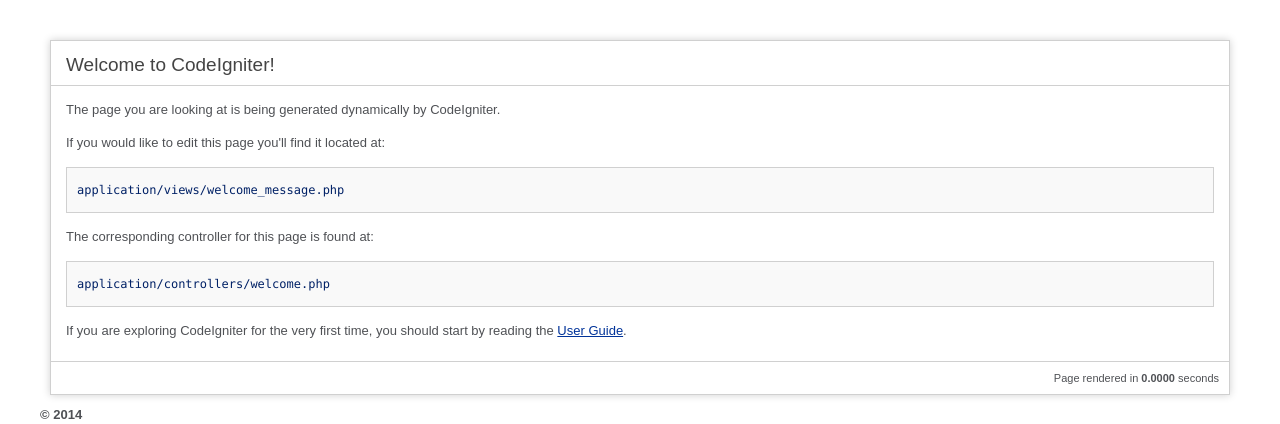
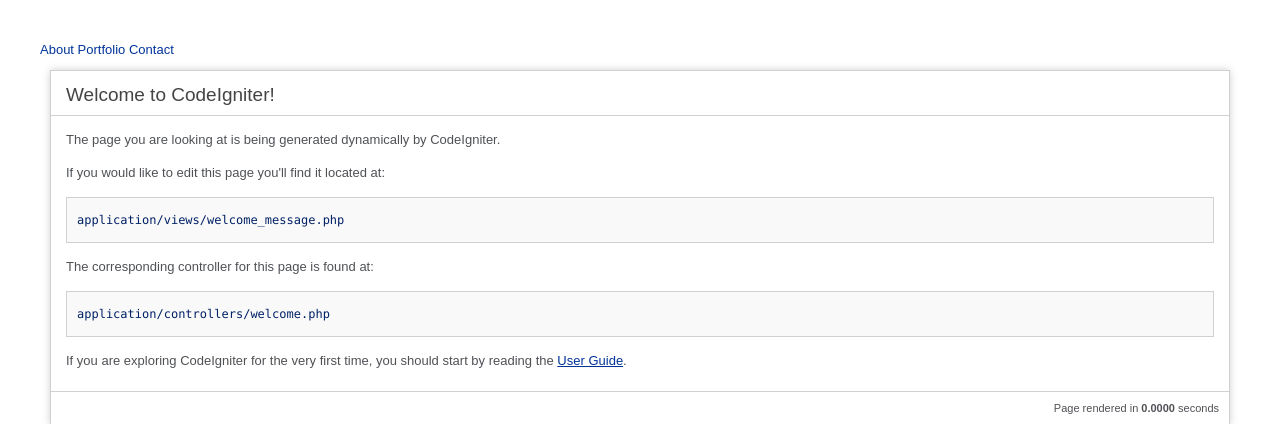
Before and after one commit to Greenclifford30/MySite, a CodeIgniter app: page / in a window 1280 px wide. Shown: the top 424 px of the page. Run offline with CodeIgniter, Linux system fonts and the light colour scheme.

Commit message:
test semantic

```diff
--- a/application/views/templates/header.php
+++ b/application/views/templates/header.php
@@ -9,3 +9,9 @@
 	?>
 </head>
 <body>
+
+<div class = "ui menu">
+	<a class = "item">About</a>
+	<a class = "item">Portfolio</a>
+	<a class = "item">Contact</a>
+</div>
```
